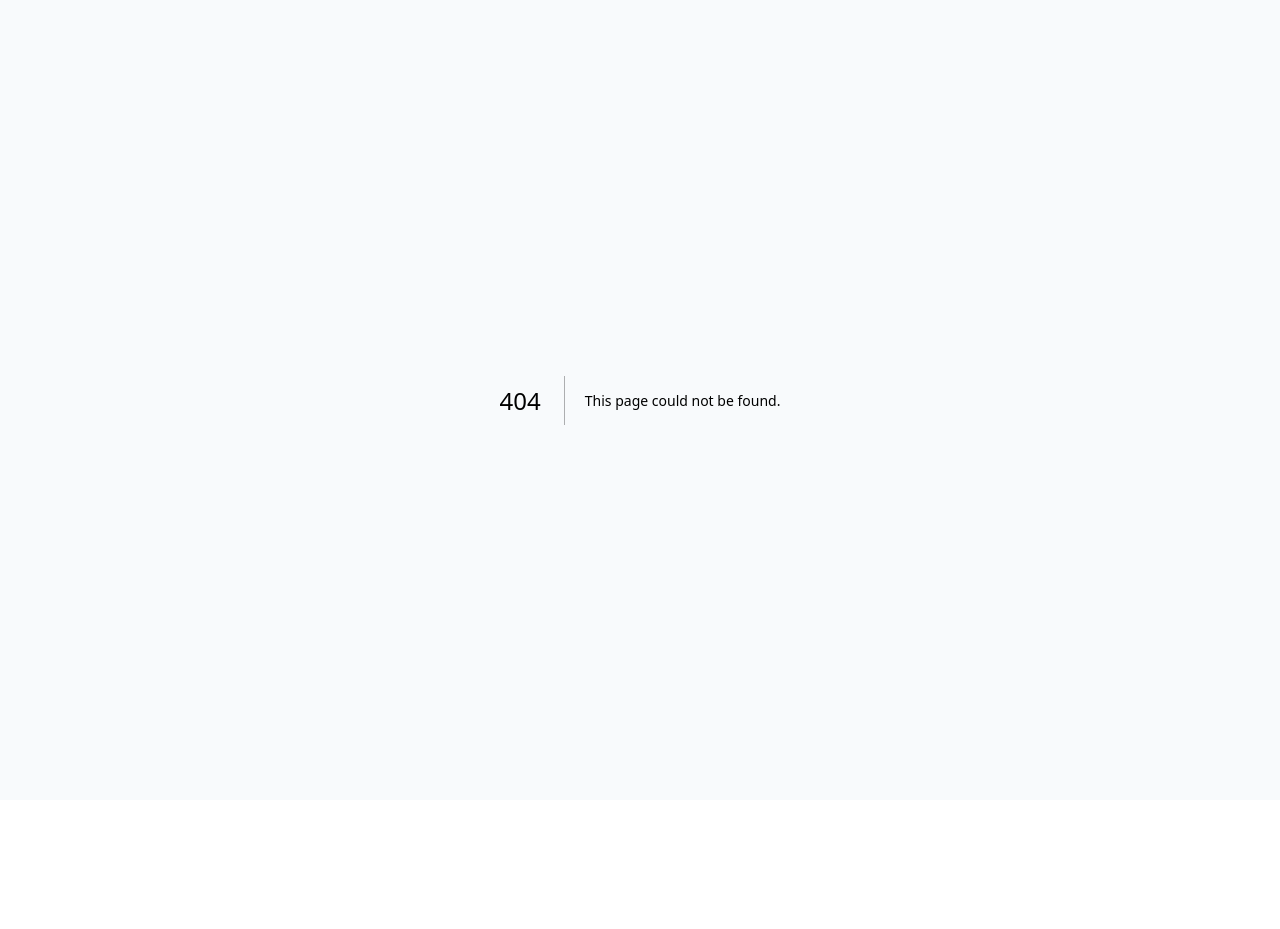
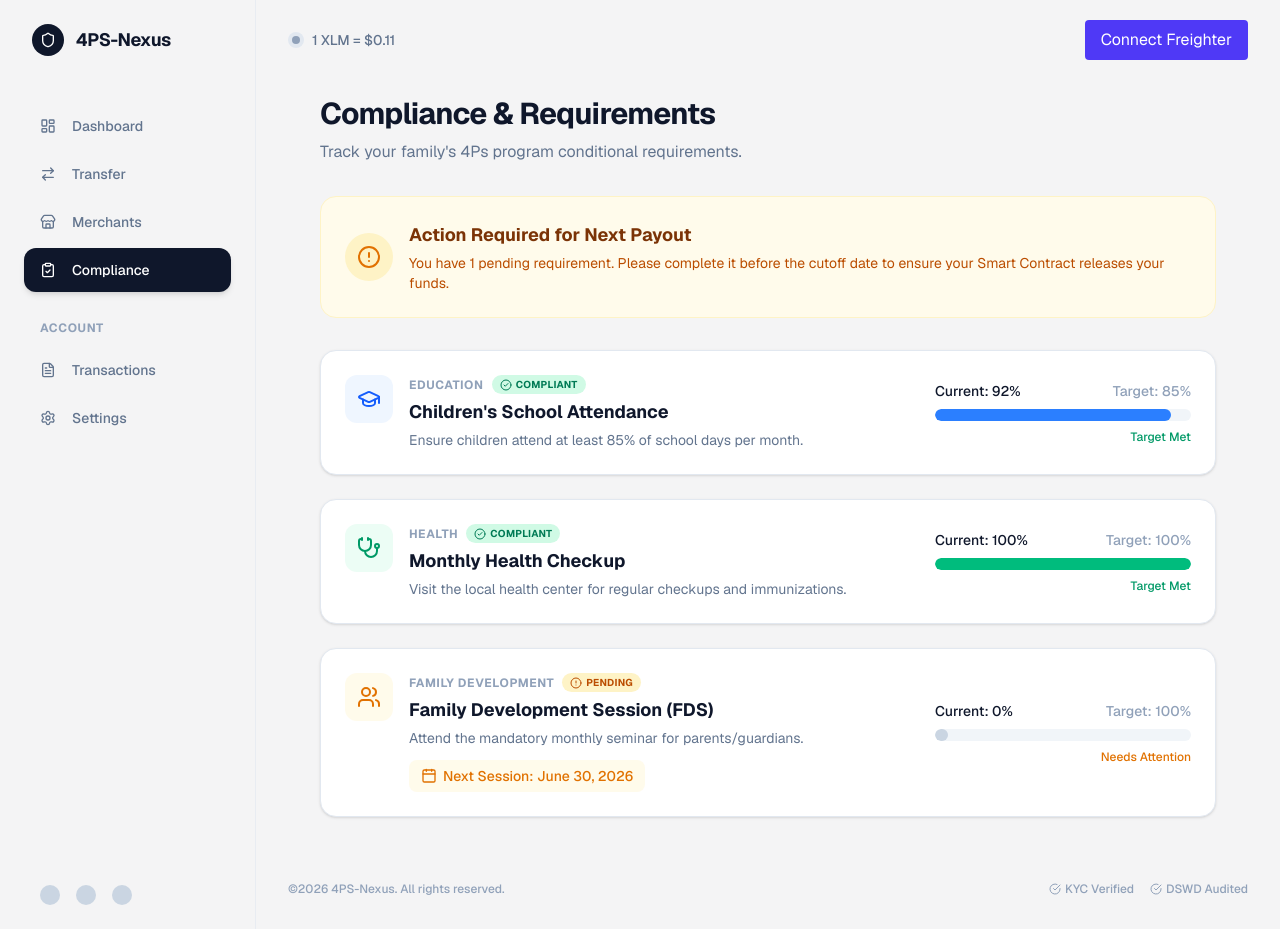
Before and after one commit to Dranyl-23/4PS-Nexus, a Next.js app in the folder web/: page /beneficiary/compliance in a window 1280 px wide. Before the commit this address had no page. Before the commit the page ends 800 px from the top, so only its background shows below. Built offline with nearby package versions, Linux system fonts and the light colour scheme.

Commit message:
Add Compliance & Requirements tab to Beneficiary Portal

```diff
--- /dev/null
+++ b/web/src/app/beneficiary/compliance/page.tsx
@@ -0,0 +1,141 @@
+'use client';
+import { ClipboardCheck, GraduationCap, Stethoscope, Users, CheckCircle2, AlertCircle, Calendar } from 'lucide-react';
+import { useState } from 'react';
+
+const REQUIREMENTS = [
+  {
+    id: 'req_1',
+    category: 'Education',
+    title: "Children's School Attendance",
+    description: 'Ensure children attend at least 85% of school days per month.',
+    status: 'compliant',
+    progress: 92, // percentage
+    target: 85,
+    icon: GraduationCap,
+    color: 'text-blue-600',
+    bgColor: 'bg-blue-50',
+    progressColor: 'bg-blue-500',
+  },
+  {
+    id: 'req_2',
+    category: 'Health',
+    title: 'Monthly Health Checkup',
+    description: 'Visit the local health center for regular checkups and immunizations.',
+    status: 'compliant',
+    progress: 100,
+    target: 100,
+    icon: Stethoscope,
+    color: 'text-emerald-600',
+    bgColor: 'bg-emerald-50',
+    progressColor: 'bg-emerald-500',
+  },
+  {
+    id: 'req_3',
+    category: 'Family Development',
+    title: 'Family Development Session (FDS)',
+    description: 'Attend the mandatory monthly seminar for parents/guardians.',
+    status: 'pending',
+    progress: 0,
+    target: 100,
+    icon: Users,
+    color: 'text-amber-600',
+    bgColor: 'bg-amber-50',
+    progressColor: 'bg-amber-500',
+    date: 'June 30, 2026',
+  }
+];
+
+export default function CompliancePage() {
+  const allCompliant = REQUIREMENTS.every(r => r.status === 'compliant');
+
+  return (
+    <div className="max-w-4xl mx-auto space-y-6 md:space-y-8">
+      {/* Header */}
+      <div>
+        <div className="flex items-center gap-3 mb-2">
+          <h1 className="text-2xl md:text-3xl font-bold tracking-tight text-slate-900">Compliance & Requirements</h1>
+        </div>
+        <p className="text-slate-500">Track your family's 4Ps program conditional requirements.</p>
+      </div>
+
+      {/* Status Banner */}
+      <div className={`p-6 rounded-2xl border ${allCompliant ? 'bg-emerald-50 border-emerald-100' : 'bg-amber-50 border-amber-100'} flex flex-col md:flex-row items-start md:items-center gap-4`}>
+        <div className={`w-12 h-12 rounded-full flex items-center justify-center shrink-0 ${allCompliant ? 'bg-emerald-100 text-emerald-600' : 'bg-amber-100 text-amber-600'}`}>
+          {allCompliant ? <CheckCircle2 className="w-6 h-6" /> : <AlertCircle className="w-6 h-6" />}
+        </div>
+        <div className="flex-1">
+          <h3 className={`font-bold text-lg mb-1 ${allCompliant ? 'text-emerald-900' : 'text-amber-900'}`}>
+            {allCompliant ? 'Ready for Next Disbursement' : 'Action Required for Next Payout'}
+          </h3>
+          <p className={`text-sm ${allCompliant ? 'text-emerald-700' : 'text-amber-700'}`}>
+            {allCompliant
+              ? "Great job! You have met all requirements for this month. Your funds will be automatically released on schedule."
+              : "You have 1 pending requirement. Please complete it before the cutoff date to ensure your Smart Contract releases your funds."}
+          </p>
+        </div>
+      </div>
+
+      {/* Requirements List */}
+      <div className="grid gap-4 md:gap-6">
+        {REQUIREMENTS.map((req) => {
+          const Icon = req.icon;
+          return (
+            <div key={req.id} className="bg-white rounded-2xl border border-slate-200 p-6 shadow-sm hover:shadow-md transition-shadow">
+              <div className="flex flex-col md:flex-row gap-6">
+
+                {/* Left side: Icon & Text */}
+                <div className="flex-1 flex gap-4">
+                  <div className={`w-12 h-12 rounded-xl flex items-center justify-center shrink-0 ${req.bgColor} ${req.color}`}>
+                    <Icon className="w-6 h-6" />
+                  </div>
+                  <div>
+                    <div className="flex items-center gap-2 mb-1">
+                      <span className="text-xs font-bold uppercase tracking-wider text-slate-400">{req.category}</span>
+                      {req.status === 'compliant' ? (
+                        <span className="inline-flex items-center gap-1 text-[10px] font-bold px-2 py-0.5 rounded-full bg-emerald-100 text-emerald-700 uppercase tracking-wide">
+                          <CheckCircle2 className="w-3 h-3" /> Compliant
+                        </span>
+                      ) : (
+                        <span className="inline-flex items-center gap-1 text-[10px] font-bold px-2 py-0.5 rounded-full bg-amber-100 text-amber-700 uppercase tracking-wide">
+                          <AlertCircle className="w-3 h-3" /> Pending
+                        </span>
+                      )}
+                    </div>
+                    <h3 className="font-bold text-slate-900 text-lg mb-1">{req.title}</h3>
+                    <p className="text-sm text-slate-500">{req.description}</p>
+
+                    {req.date && (
+                      <div className="flex items-center gap-1.5 text-sm font-medium text-amber-600 mt-3 bg-amber-50 px-3 py-1.5 rounded-lg w-fit">
+                        <Calendar className="w-4 h-4" />
+                        Next Session: {req.date}
+                      </div>
+                    )}
+                  </div>
+                </div>
+
+                {/* Right side: Progress Bar */}
+                <div className="w-full md:w-64 shrink-0 flex flex-col justify-center">
+                  <div className="flex justify-between text-sm font-medium mb-2">
+                    <span className="text-slate-900">Current: {req.progress}%</span>
+                    <span className="text-slate-400">Target: {req.target}%</span>
+                  </div>
+                  <div className="w-full h-3 bg-slate-100 rounded-full overflow-hidden">
+                    <div
+                      className={`h-full rounded-full transition-all duration-1000 ${req.progress >= req.target ? req.progressColor : 'bg-slate-300'}`}
+                      style={{ width: `${Math.max(req.progress, 5)}%` }}
+                    />
+                  </div>
+                  {req.progress >= req.target ? (
+                     <p className="text-xs text-emerald-600 font-medium mt-2 text-right">Target Met</p>
+                  ) : (
+                     <p className="text-xs text-amber-600 font-medium mt-2 text-right">Needs Attention</p>
+                  )}
+                </div>
+              </div>
+            </div>
+          );
+        })}
+      </div>
+    </div>
+  );
+}
--- a/web/src/components/BeneficiaryShell.tsx
+++ b/web/src/components/BeneficiaryShell.tsx
@@ -1,7 +1,7 @@
 'use client';
 import Link from 'next/link';
 import { usePathname } from 'next/navigation';
-import { LayoutDashboard, Store, ArrowRightLeft, Shield, FileText, Settings, Menu, X } from 'lucide-react';
+import { LayoutDashboard, Store, ArrowRightLeft, Shield, FileText, Settings, Menu, X, ClipboardCheck } from 'lucide-react';
 import ConnectWallet from '@/components/ConnectWallet';
 import { useWalletContext } from '@/components/WalletProvider';
 import { useState } from 'react';
@@ -44,6 +44,12 @@ export default function BeneficiaryShell({ children }: { children: React.ReactNo
               className={`flex items-center gap-4 px-4 py-3 rounded-xl font-medium text-sm transition-all ${pathname === '/beneficiary/merchants' ? 'bg-slate-900 text-white shadow-md' : 'text-slate-500 hover:text-slate-900 hover:bg-slate-200/50'}`}
             >
               <Store className="h-4 w-4" /> Merchants
+            </Link>
+            <Link
+              href="/beneficiary/compliance"
+              className={`flex items-center gap-4 px-4 py-3 rounded-xl font-medium text-sm transition-all ${pathname === '/beneficiary/compliance' ? 'bg-slate-900 text-white shadow-md' : 'text-slate-500 hover:text-slate-900 hover:bg-slate-200/50'}`}
+            >
+              <ClipboardCheck className="h-4 w-4" /> Compliance
             </Link>
 
             <div className="pt-6 pb-2">
@@ -176,6 +182,13 @@ export default function BeneficiaryShell({ children }: { children: React.ReactNo
               >
                 <Store className="h-4 w-4" /> Merchants
               </Link>
+              <Link
+                href="/beneficiary/compliance"
+                onClick={() => setIsMobileMenuOpen(false)}
+                className={`flex items-center gap-4 px-4 py-3 rounded-xl font-medium text-sm transition-all ${pathname === '/beneficiary/compliance' ? 'bg-slate-900 text-white shadow-md' : 'text-slate-500 hover:text-slate-900 hover:bg-slate-200/50'}`}
+              >
+                <ClipboardCheck className="h-4 w-4" /> Compliance
+              </Link>
 
               <div className="pt-6 pb-2">
                 <p className="px-4 text-xs font-bold text-slate-400 uppercase tracking-wider">Account</p>
```
